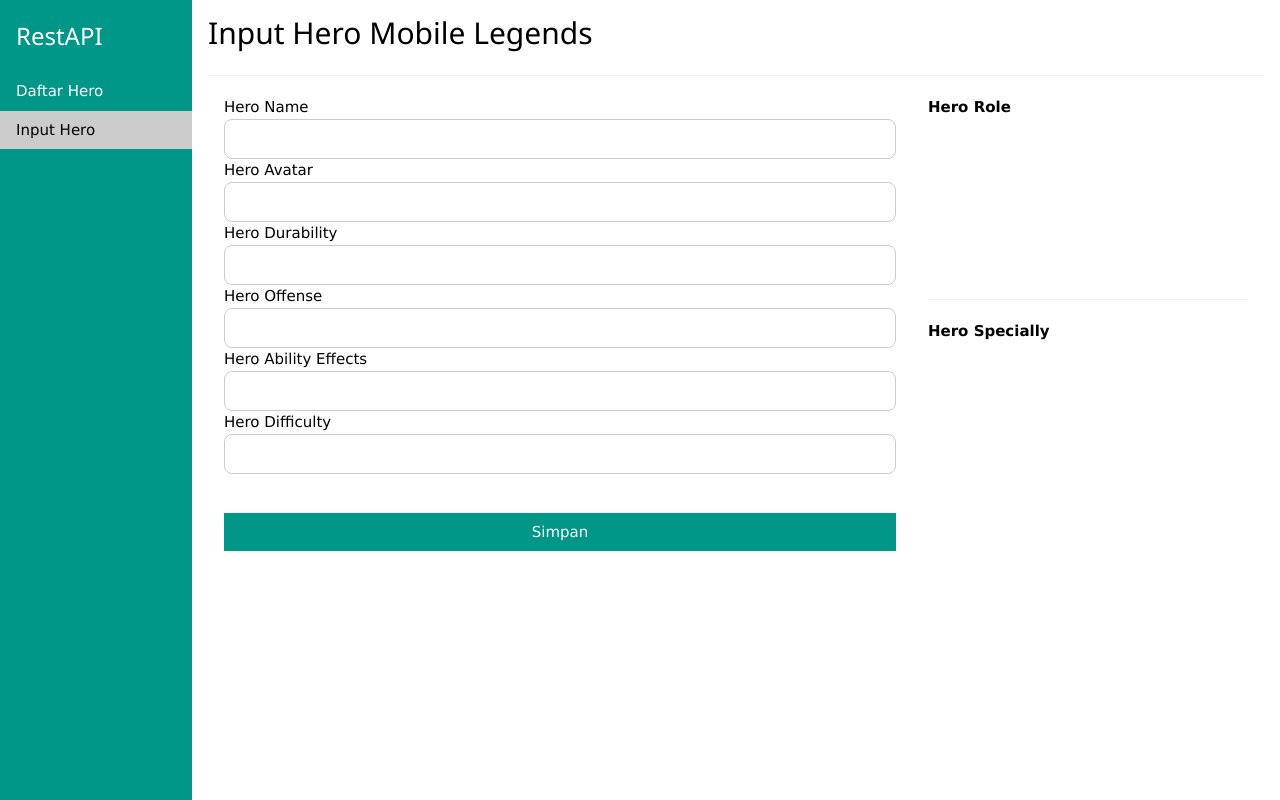
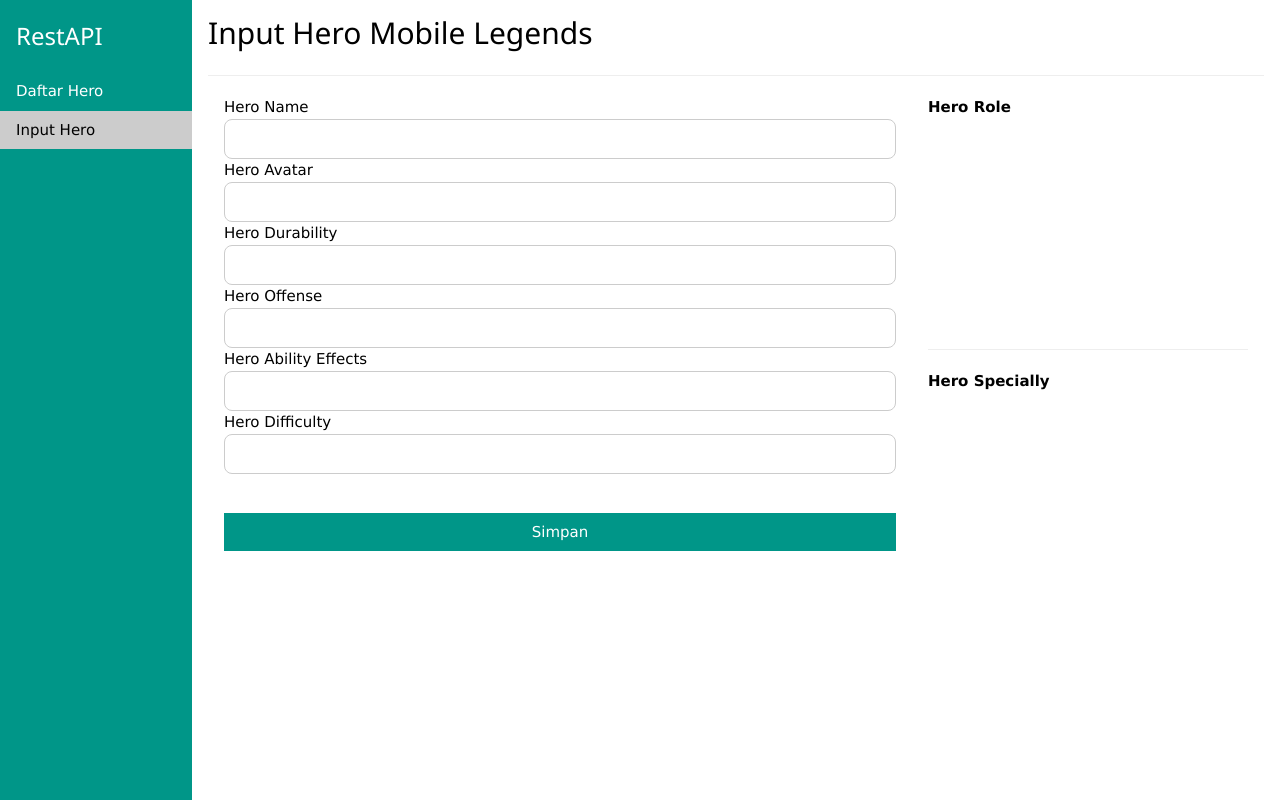
Before and after one commit to dazelpro/hero-form, a CodeIgniter app: page /hero-form/form-input in a window 1280 px wide. Run offline with CodeIgniter, Linux system fonts and the light colour scheme; data that the repository does not hold is empty.

Commit message:
edit scrol

```diff
--- a/application/views/input-hero.php
+++ b/application/views/input-hero.php
@@ -38,7 +38,7 @@
 					</div>
 					<div class="w3-container w3-third">
 						<label><b>Hero Role</b></label>
-						<div style="overflow-y:scroll;height:150px;margin-bottom:30px;">
+						<div style="overflow-y:scroll;height:200px;margin-bottom:30px;">
 							<?php foreach ($role->result() as $row) : ?>
 								<p>
 									<input class="w3-check" type="checkbox" name="role[]" id="<?php echo $row->role_name;?>" value="<?php echo $row->role_name;?>">
@@ -48,7 +48,7 @@
 						</div>
 						<hr>
 						<label><b>Hero Specially</b></label>
-						<div style="overflow-y:scroll;height:150px;margin-bottom:30px;">
+						<div style="overflow-y:scroll;height:200px;margin-bottom:30px;">
 							<?php foreach ($spec->result() as $row) : ?>
 								<p>
 									<input class="w3-check" type="checkbox" name="spec[]" id="<?php echo $row->specially_name;?>" value="<?php echo $row->specially_name;?>">
```
